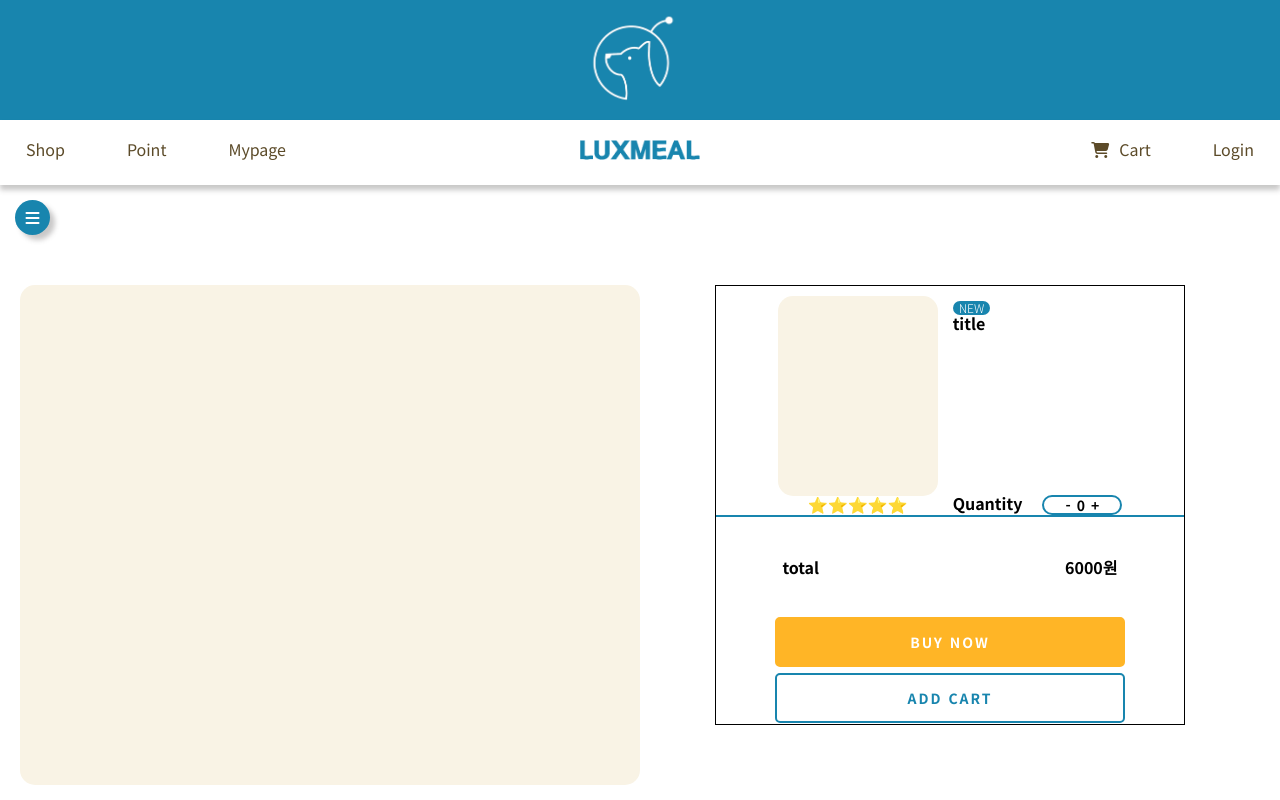
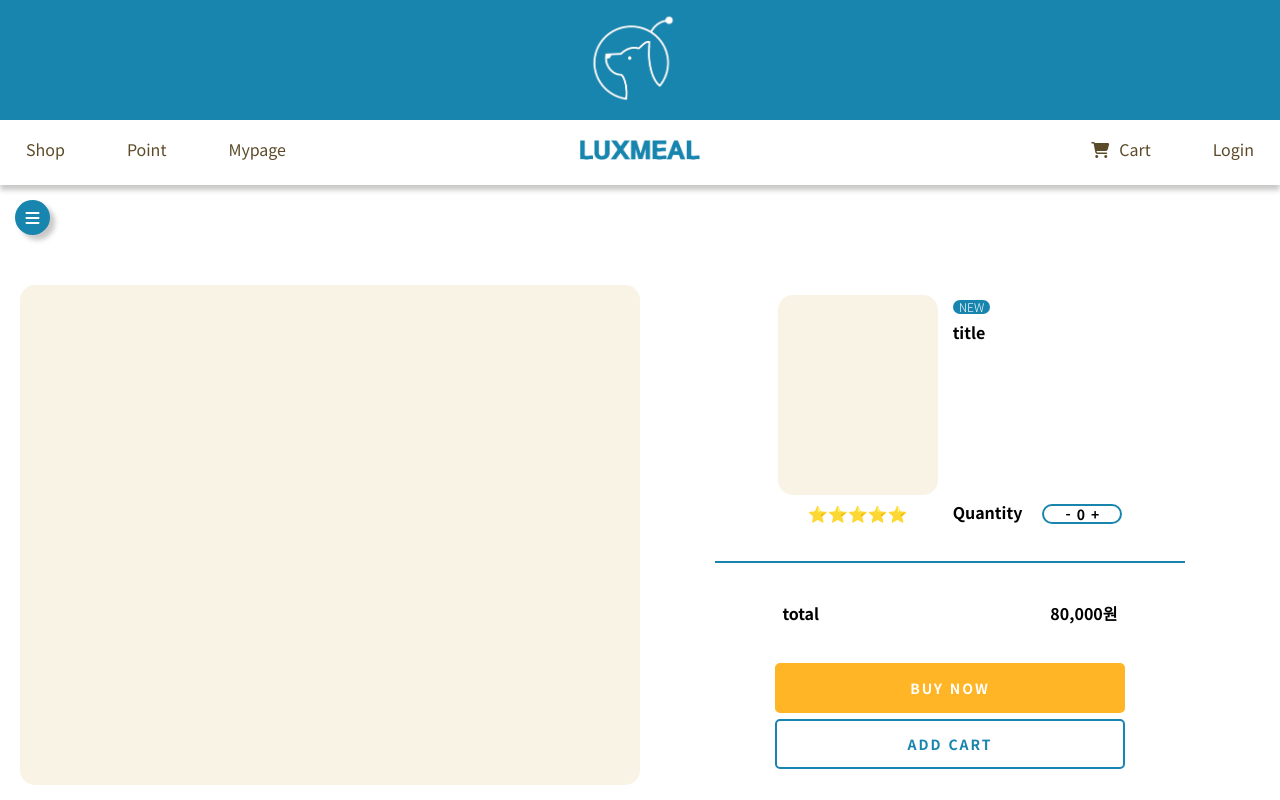
Before and after one commit to codestates-seb/seb40_main_019, a React (Create React App) app in the folder client/: page /productdetail in a window 1280 px wide. Shown: the top 800 px of the page. Built offline with nearby package versions, Linux system fonts and the light colour scheme; no server answers.

Commit message:
상세페이지 infoBox CSS수정완료

```diff
--- a/client/src/components/shop/css/productInfoBox.scss
+++ b/client/src/components/shop/css/productInfoBox.scss
@@ -9,7 +9,7 @@
 .stickyContainer{
     width:100%;
     height: 440px;
-    border: 1px solid black;
+    //border: 1px solid black; //for 레이아웃
     position: sticky !important;
     top: 150px !important;
     font-weight: bold;
@@ -22,6 +22,7 @@
     display: flex;
     flex-direction: row;
     justify-content: center;
+    padding-bottom: 30px;
 
     // margin: 10px 0px 40px 0px;
     padding-top: 10px;
@@ -36,6 +37,7 @@
         }
         .reviewStar{
             text-align: center;
+            padding: 10px;
         }
     }
 
@@ -56,7 +58,8 @@
         .titleBox{
             display: inline-block;
             width: -webkit-fill-available;
-            height: 180px;
+            height: 190px;
+            padding-top: 10px;
         }
 
     }
--- a/client/src/components/shop/js/ProductInfoBox.js
+++ b/client/src/components/shop/js/ProductInfoBox.js
@@ -23,7 +23,7 @@ export default function ProductInfoBox() {
           <div className="itemFooterContainer">
             <div className="priceBox">
               <div className="totalbox">total</div>
-              <div>6000원</div>
+              <div>80,000원</div>
             </div>
             <div className="btnBox">
               <BuyAddBtn />
```
